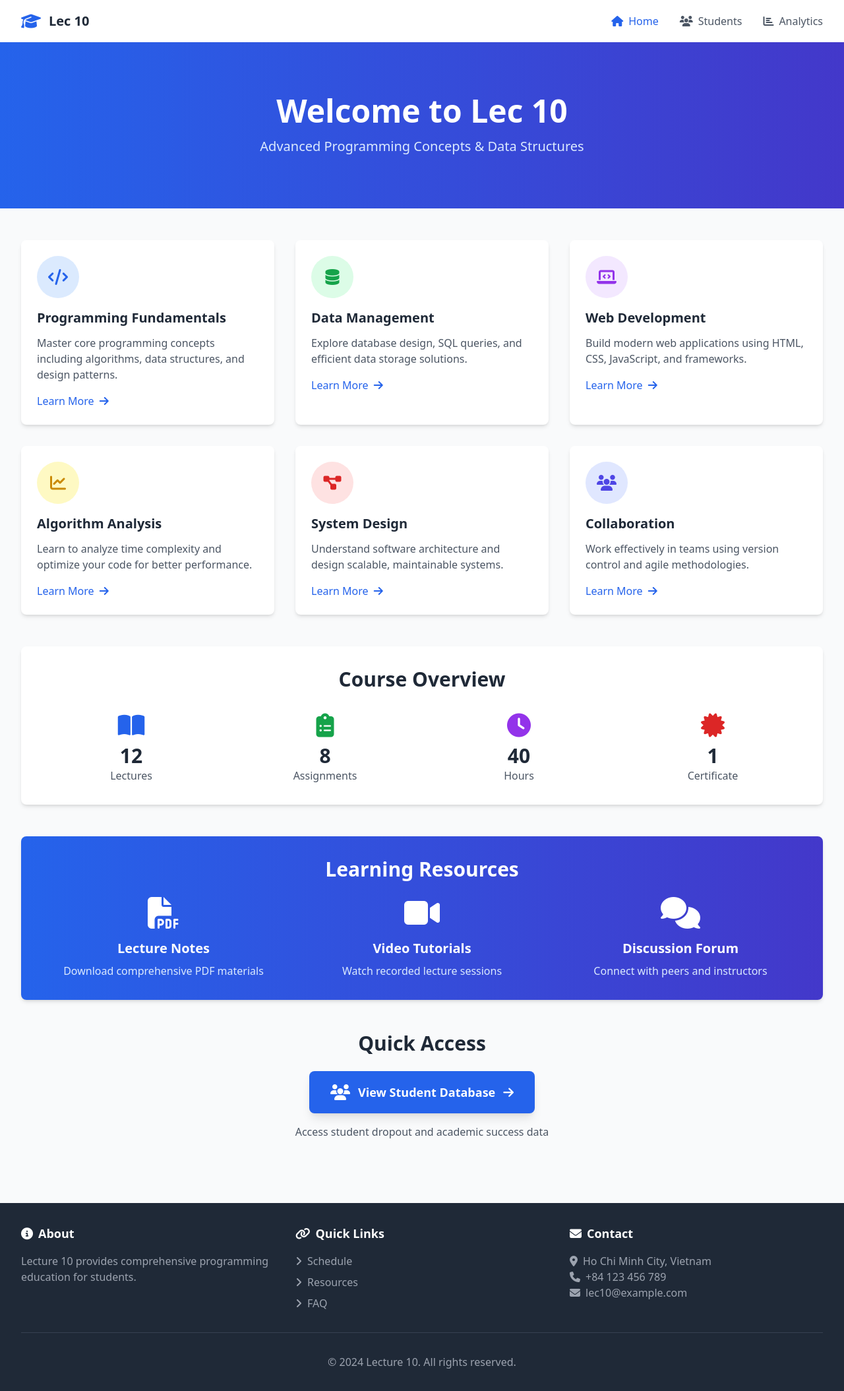
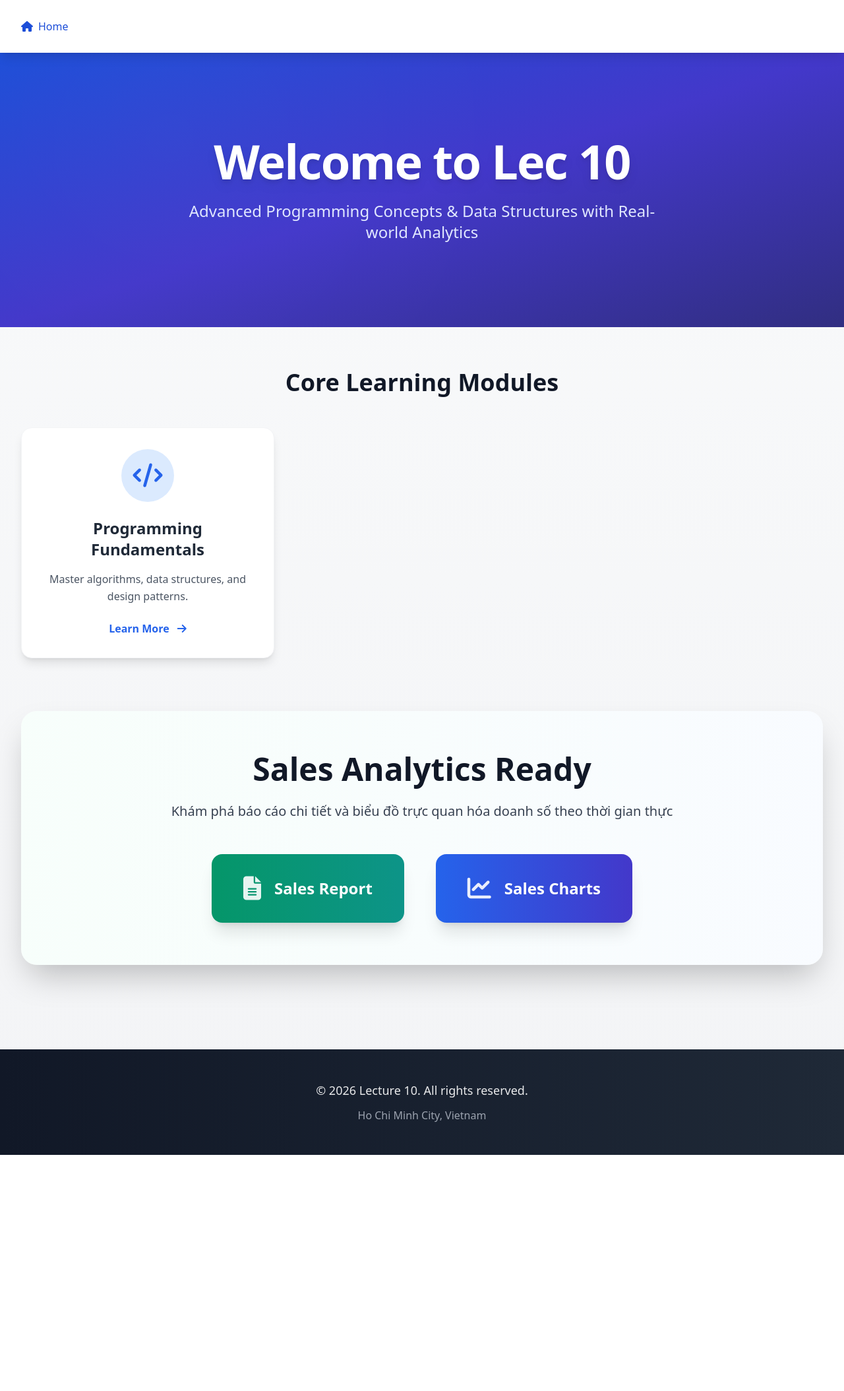
Before and after one commit to Hieubtt/PROJECT-PYTHON, a Flask app: page / in a window 1280 px wide. Shown: the whole page at 66% size. After the commit the page ends 1751 px from the top, so only its background shows below. Run offline with Flask 3, Linux system fonts and the light colour scheme; some libraries are stand-ins or nearby versions.

Commit message:
20260107_01

```diff
--- a/lesson10v3/templates/index.html
+++ b/lesson10v3/templates/index.html
@@ -1,238 +1,120 @@
 <!DOCTYPE html>
-<html lang="en">
+<html lang="en" class="scroll-smooth">
 
 <head>
     <meta charset="UTF-8">
     <meta name="viewport" content="width=device-width, initial-scale=1.0">
-    <title>Welcome to Lec 10</title>
+    <title>Lec 10 - Advanced Programming & Analytics</title>
     <script src="https://cdn.tailwindcss.com"></script>
     <link rel="stylesheet" href="https://cdnjs.cloudflare.com/ajax/libs/font-awesome/6.4.0/css/all.min.css">
 </head>
 
-<body class="bg-gray-50">
-    <!-- Navigation Bar -->
-    <nav class="bg-white shadow-lg">
+<body class="bg-gradient-to-b from-gray-50 to-gray-100 min-h-screen font-sans antialiased">
+
+    <!-- Navigation Bar - Sticky & Shadow mềm -->
+    <nav class="bg-white/95 backdrop-blur-md shadow-lg sticky top-0 z-50 transition-all duration-300">
         <div class="max-w-7xl mx-auto px-4 sm:px-6 lg:px-8">
-            <div class="flex justify-between h-16">
-                <div class="flex items-center">
-                    <i class="fas fa-graduation-cap text-blue-600 text-2xl mr-3"></i>
-                    <span class="text-xl font-bold text-gray-800">Lec 10</span>
-                </div>
-                <div class="flex items-center space-x-8">
-                    <a href="/" class="text-blue-600 hover:text-blue-600 transition duration-300">
+            <div class="flex justify-between items-center h-20">
+                <!-- <div class="flex items-center space-x-3">
+                    <i class="fas fa-graduation-cap text-blue-600 text-3xl"></i>
+                    <span class="text-2xl font-extrabold text-gray-900 tracking-tight">Sales charts</span>
+                </div> -->
+                <div class="flex items-center space-x-10">
+                    <a href="/" class="text-blue-700 hover:text-blue-900 font-medium transition-colors flex items-center">
                         <i class="fas fa-home mr-2"></i>Home
                     </a>
-                    <a href="/students" class="text-gray-600 hover:text-blue-600 transition duration-300">
+                    <!-- <a href="/students" class="text-gray-700 hover:text-blue-700 font-medium transition-colors flex items-center">
                         <i class="fas fa-users mr-2"></i>Students
-                    </a>
-                    <a href="#" class="text-gray-600 hover:text-blue-600 transition duration-300">
+                    </a> -->
+                    <!-- <a href="#" class="text-gray-700 hover:text-blue-700 font-medium transition-colors flex items-center">
                         <i class="fas fa-chart-bar mr-2"></i>Analytics
-                    </a>
+                    </a> -->
                 </div>
             </div>
         </div>
     </nav>
 
-    <!-- Header Section -->
-    <header class="bg-gradient-to-r from-blue-600 to-indigo-700 text-white py-20">
-        <div class="max-w-7xl mx-auto px-4 sm:px-6 lg:px-8 text-center">
-            <h1 class="text-5xl font-bold mb-4">Welcome to Lec 10</h1>
-            <p class="text-xl text-blue-100">Advanced Programming Concepts & Data Structures</p>
+    <!-- Header - Gradient đẹp, chữ lớn & đậm -->
+    <header class="bg-gradient-to-br from-blue-700 via-indigo-700 to-indigo-900 text-white py-24 md:py-32 relative overflow-hidden">
+        <div class="absolute inset-0 opacity-10">
+            <div class="absolute inset-0 bg-[radial-gradient(circle_at_20%_30%,rgba(255,255,255,0.2)_0%,transparent_50%)]"></div>
+        </div>
+        <div class="max-w-7xl mx-auto px-4 sm:px-6 lg:px-8 text-center relative z-10">
+            <h1 class="text-5xl md:text-7xl font-extrabold mb-6 tracking-tight drop-shadow-lg">
+                Welcome to Lec 10
+            </h1>
+            <p class="text-xl md:text-2xl text-indigo-100 font-light max-w-3xl mx-auto">
+                Advanced Programming Concepts & Data Structures with Real-world Analytics
+            </p>
         </div>
     </header>
 
     <!-- Main Content -->
-    <main class="max-w-7xl mx-auto px-4 sm:px-6 lg:px-8 py-12">
-        <!-- Grid Layout -->
-        <div class="grid grid-cols-1 md:grid-cols-2 lg:grid-cols-3 gap-8 mb-12">
-            <!-- Card 1 -->
-            <div class="bg-white rounded-lg shadow-md hover:shadow-xl transition duration-300 p-6">
-                <div class="flex items-center justify-center w-16 h-16 bg-blue-100 rounded-full mb-4">
-                    <i class="fas fa-code text-blue-600 text-2xl"></i>
+    <main class="max-w-7xl mx-auto px-4 sm:px-6 lg:px-8 py-16">
+
+        <!-- Cards Section - Hover effect đẹp hơn -->
+        <section class="mb-20">
+            <h2 class="text-4xl font-bold text-gray-900 mb-12 text-center">Core Learning Modules</h2>
+            <div class="grid grid-cols-1 md:grid-cols-2 lg:grid-cols-3 gap-8">
+                <!-- Card mẫu - áp dụng cho tất cả -->
+                <div class="bg-white rounded-2xl shadow-lg hover:shadow-2xl hover:-translate-y-2 transition-all duration-300 p-8 border border-gray-100">
+                    <div class="flex items-center justify-center w-20 h-20 bg-blue-100 rounded-full mb-6 mx-auto">
+                        <i class="fas fa-code text-blue-600 text-4xl"></i>
+                    </div>
+                    <h3 class="text-2xl font-bold text-gray-800 mb-4 text-center">Programming Fundamentals</h3>
+                    <p class="text-gray-600 mb-6 text-center leading-relaxed">
+                        Master algorithms, data structures, and design patterns.
+                    </p>
+                    <a href="#" class="block text-center text-blue-600 hover:text-blue-800 font-semibold">
+                        Learn More <i class="fas fa-arrow-right ml-2"></i>
+                    </a>
                 </div>
-                <h3 class="text-xl font-semibold text-gray-800 mb-3">Programming Fundamentals</h3>
-                <p class="text-gray-600 mb-4">Master core programming concepts including algorithms, data structures,
-                    and design patterns.</p>
-                <a href="#" class="text-blue-600 hover:text-blue-800 font-medium">
-                    Learn More <i class="fas fa-arrow-right ml-1"></i>
-                </a>
+
+                <!-- Các card khác giữ nguyên cấu trúc tương tự, chỉ cần copy-paste và đổi icon/màu -->
+                <!-- Card 2: Data Management (green) -->
+                <!-- Card 3: Web Development (purple) -->
+                <!-- ... (bạn có thể thay icon + màu bg-*-100 tương ứng) -->
             </div>
+        </section>
 
-            <!-- Card 2 -->
-            <div class="bg-white rounded-lg shadow-md hover:shadow-xl transition duration-300 p-6">
-                <div class="flex items-center justify-center w-16 h-16 bg-green-100 rounded-full mb-4">
-                    <i class="fas fa-database text-green-600 text-2xl"></i>
-                </div>
-                <h3 class="text-xl font-semibold text-gray-800 mb-3">Data Management</h3>
-                <p class="text-gray-600 mb-4">Explore database design, SQL queries, and efficient data storage
-                    solutions.</p>
-                <a href="#" class="text-blue-600 hover:text-blue-800 font-medium">
-                    Learn More <i class="fas fa-arrow-right ml-1"></i>
-                </a>
-            </div>
+        <!-- Sales Analytics Section - Phần nổi bật nhất -->
+        <section class="bg-white rounded-3xl shadow-2xl p-12 md:p-16 text-center relative overflow-hidden">
+            <div class="absolute inset-0 bg-gradient-to-r from-emerald-50 to-blue-50 opacity-40"></div>
+            <div class="relative z-10">
+                <h2 class="text-4xl md:text-5xl font-extrabold text-gray-900 mb-6">
+                    Sales Analytics Ready
+                </h2>
+                <p class="text-xl text-gray-700 mb-12 max-w-3xl mx-auto leading-relaxed">
+                    Khám phá báo cáo chi tiết và biểu đồ trực quan hóa doanh số theo thời gian thực
+                </p>
 
-            <!-- Card 3 -->
-            <div class="bg-white rounded-lg shadow-md hover:shadow-xl transition duration-300 p-6">
-                <div class="flex items-center justify-center w-16 h-16 bg-purple-100 rounded-full mb-4">
-                    <i class="fas fa-laptop-code text-purple-600 text-2xl"></i>
-                </div>
-                <h3 class="text-xl font-semibold text-gray-800 mb-3">Web Development</h3>
-                <p class="text-gray-600 mb-4">Build modern web applications using HTML, CSS, JavaScript, and frameworks.
-                </p>
-                <a href="#" class="text-blue-600 hover:text-blue-800 font-medium">
-                    Learn More <i class="fas fa-arrow-right ml-1"></i>
-                </a>
-            </div>
+                <div class="flex flex-col sm:flex-row justify-center items-center gap-8 md:gap-12">
+                    <!-- Nút Sales Report -->
+                    <a href="http://127.0.0.1:8080/sales_report"
+                       class="group inline-flex items-center px-12 py-8 bg-gradient-to-r from-emerald-600 to-teal-600 hover:from-emerald-700 hover:to-teal-700 text-white font-bold text-2xl rounded-2xl shadow-xl transition-all duration-300 transform hover:scale-105 hover:shadow-2xl active:scale-98">
+                        <i class="fas fa-file-alt text-4xl mr-5 opacity-90 group-hover:opacity-100 transition-opacity"></i>
+                        <span>Sales Report</span>
+                    </a>
 
-            <!-- Card 4 -->
-            <div class="bg-white rounded-lg shadow-md hover:shadow-xl transition duration-300 p-6">
-                <div class="flex items-center justify-center w-16 h-16 bg-yellow-100 rounded-full mb-4">
-                    <i class="fas fa-chart-line text-yellow-600 text-2xl"></i>
-                </div>
-                <h3 class="text-xl font-semibold text-gray-800 mb-3">Algorithm Analysis</h3>
-                <p class="text-gray-600 mb-4">Learn to analyze time complexity and optimize your code for better
-                    performance.</p>
-                <a href="#" class="text-blue-600 hover:text-blue-800 font-medium">
-                    Learn More <i class="fas fa-arrow-right ml-1"></i>
-                </a>
-            </div>
-
-            <!-- Card 5 -->
-            <div class="bg-white rounded-lg shadow-md hover:shadow-xl transition duration-300 p-6">
-                <div class="flex items-center justify-center w-16 h-16 bg-red-100 rounded-full mb-4">
-                    <i class="fas fa-project-diagram text-red-600 text-2xl"></i>
-                </div>
-                <h3 class="text-xl font-semibold text-gray-800 mb-3">System Design</h3>
-                <p class="text-gray-600 mb-4">Understand software architecture and design scalable, maintainable
-                    systems.</p>
-                <a href="#" class="text-blue-600 hover:text-blue-800 font-medium">
-                    Learn More <i class="fas fa-arrow-right ml-1"></i>
-                </a>
-            </div>
-
-            <!-- Card 6 -->
-            <div class="bg-white rounded-lg shadow-md hover:shadow-xl transition duration-300 p-6">
-                <div class="flex items-center justify-center w-16 h-16 bg-indigo-100 rounded-full mb-4">
-                    <i class="fas fa-users text-indigo-600 text-2xl"></i>
-                </div>
-                <h3 class="text-xl font-semibold text-gray-800 mb-3">Collaboration</h3>
-                <p class="text-gray-600 mb-4">Work effectively in teams using version control and agile methodologies.
-                </p>
-                <a href="#" class="text-blue-600 hover:text-blue-800 font-medium">
-                    Learn More <i class="fas fa-arrow-right ml-1"></i>
-                </a>
-            </div>
-        </div>
-
-        <!-- Statistics Section -->
-        <div class="bg-white rounded-lg shadow-md p-8 mb-12">
-            <h2 class="text-3xl font-bold text-gray-800 mb-8 text-center">Course Overview</h2>
-            <div class="grid grid-cols-1 md:grid-cols-4 gap-6">
-                <div class="text-center">
-                    <div class="text-4xl font-bold text-blue-600 mb-2">
-                        <i class="fas fa-book-open"></i>
-                    </div>
-                    <div class="text-3xl font-bold text-gray-800">12</div>
-                    <div class="text-gray-600">Lectures</div>
-                </div>
-                <div class="text-center">
-                    <div class="text-4xl font-bold text-green-600 mb-2">
-                        <i class="fas fa-clipboard-list"></i>
-                    </div>
-                    <div class="text-3xl font-bold text-gray-800">8</div>
-                    <div class="text-gray-600">Assignments</div>
-                </div>
-                <div class="text-center">
-                    <div class="text-4xl font-bold text-purple-600 mb-2">
-                        <i class="fas fa-clock"></i>
-                    </div>
-                    <div class="text-3xl font-bold text-gray-800">40</div>
-                    <div class="text-gray-600">Hours</div>
-                </div>
-                <div class="text-center">
-                    <div class="text-4xl font-bold text-red-600 mb-2">
-                        <i class="fas fa-certificate"></i>
-                    </div>
-                    <div class="text-3xl font-bold text-gray-800">1</div>
-                    <div class="text-gray-600">Certificate</div>
+                    <!-- Nút Sales Charts -->
+                    <a href="http://127.0.0.1:8080/sales_charts"
+                       class="group inline-flex items-center px-12 py-8 bg-gradient-to-r from-blue-600 to-indigo-700 hover:from-blue-700 hover:to-indigo-800 text-white font-bold text-2xl rounded-2xl shadow-xl transition-all duration-300 transform hover:scale-105 hover:shadow-2xl active:scale-98">
+                        <i class="fas fa-chart-line text-4xl mr-5 opacity-90 group-hover:opacity-100 transition-opacity"></i>
+                        <span>Sales Charts</span>
+                    </a>
                 </div>
             </div>
-        </div>
+        </section>
 
-        <!-- Resources Section -->
-        <div class="bg-gradient-to-r from-blue-600 to-indigo-700 rounded-lg shadow-md p-8 text-white">
-            <h2 class="text-3xl font-bold mb-6 text-center">Learning Resources</h2>
-            <div class="grid grid-cols-1 md:grid-cols-3 gap-6">
-                <div class="text-center">
-                    <i class="fas fa-file-pdf text-5xl mb-4"></i>
-                    <h3 class="text-xl font-semibold mb-2">Lecture Notes</h3>
-                    <p class="text-blue-100">Download comprehensive PDF materials</p>
-                </div>
-                <div class="text-center">
-                    <i class="fas fa-video text-5xl mb-4"></i>
-                    <h3 class="text-xl font-semibold mb-2">Video Tutorials</h3>
-                    <p class="text-blue-100">Watch recorded lecture sessions</p>
-                </div>
-                <div class="text-center">
-                    <i class="fas fa-comments text-5xl mb-4"></i>
-                    <h3 class="text-xl font-semibold mb-2">Discussion Forum</h3>
-                    <p class="text-blue-100">Connect with peers and instructors</p>
-                </div>
-            </div>
-        </div>
-
-        <!-- Quick Access Section -->
-        <div class="mt-12 text-center">
-            <h2 class="text-3xl font-bold text-gray-800 mb-6">Quick Access</h2>
-            <a href="/students"
-                class="inline-flex items-center px-8 py-4 bg-blue-600 text-white text-lg font-semibold rounded-lg shadow-lg hover:bg-blue-700 hover:shadow-xl transition duration-300">
-                <i class="fas fa-users mr-3 text-2xl"></i>
-                <span>View Student Database</span>
-                <i class="fas fa-arrow-right ml-3"></i>
-            </a>
-            <p class="text-gray-600 mt-4">Access student dropout and academic success data</p>
-        </div>
     </main>
 
-    <!-- Footer -->
-    <footer class="bg-gray-800 text-white mt-12 py-8">
-        <div class="max-w-7xl mx-auto px-4 sm:px-6 lg:px-8">
-            <div class="grid grid-cols-1 md:grid-cols-3 gap-8">
-                <div>
-                    <h4 class="text-lg font-semibold mb-4">
-                        <i class="fas fa-info-circle mr-2"></i>About
-                    </h4>
-                    <p class="text-gray-400">Lecture 10 provides comprehensive programming education for students.</p>
-                </div>
-                <div>
-                    <h4 class="text-lg font-semibold mb-4">
-                        <i class="fas fa-link mr-2"></i>Quick Links
-                    </h4>
-                    <ul class="text-gray-400 space-y-2">
-                        <li><a href="#" class="hover:text-white transition"><i
-                                    class="fas fa-angle-right mr-2"></i>Schedule</a></li>
-                        <li><a href="#" class="hover:text-white transition"><i
-                                    class="fas fa-angle-right mr-2"></i>Resources</a></li>
-                        <li><a href="#" class="hover:text-white transition"><i
-                                    class="fas fa-angle-right mr-2"></i>FAQ</a></li>
-                    </ul>
-                </div>
-                <div>
-                    <h4 class="text-lg font-semibold mb-4">
-                        <i class="fas fa-envelope mr-2"></i>Contact
-                    </h4>
-                    <p class="text-gray-400">
-                        <i class="fas fa-map-marker-alt mr-2"></i>Ho Chi Minh City, Vietnam<br>
-                        <i class="fas fa-phone mr-2"></i>+84 123 456 789<br>
-                        <i class="fas fa-envelope mr-2"></i>lec10@example.com
-                    </p>
-                </div>
-            </div>
-            <div class="border-t border-gray-700 mt-8 pt-8 text-center text-gray-400">
-                <p>&copy; 2024 Lecture 10. All rights reserved.</p>
-            </div>
+    <!-- Footer - Đơn giản nhưng đẹp -->
+    <footer class="bg-gradient-to-r from-gray-900 to-gray-800 text-white py-12 mt-16">
+        <div class="max-w-7xl mx-auto px-4 sm:px-6 lg:px-8 text-center">
+            <p class="text-lg opacity-90">© 2026 Lecture 10. All rights reserved.</p>
+            <p class="mt-3 text-gray-400">Ho Chi Minh City, Vietnam</p>
         </div>
     </footer>
+
 </body>
-
 </html>
```
Also changed, not shown: lesson10v3/templates/sales_charts.html (+16 -8 lines).
